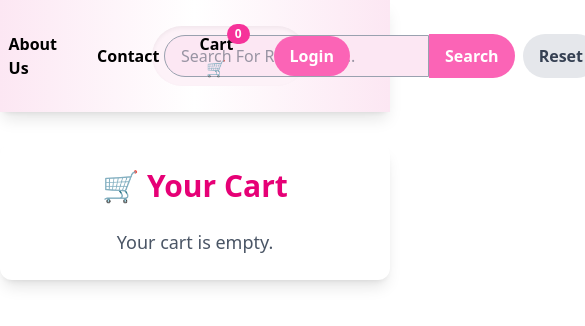
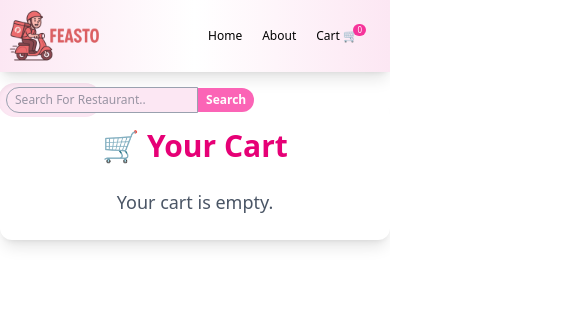
Before and after one commit to dhirajharane/feasto, a React (Vite) app: page /cart in a window 390 px wide. Shown: the top 326 px of the page, 585 px wide, since content can reach past the window. Built offline with nearby package versions, Linux system fonts and the light colour scheme.

Commit message:
made or responsive for mobile screens

```diff
--- a/src/components/Body.jsx
+++ b/src/components/Body.jsx
@@ -39,15 +39,15 @@ const Body = () => {
     <RestaurantCardsShimmer />
   ) : (
     <div className="body min-h-[80vh] bg-pink-50 py-8">
-      <div className="filter flex items-center flex-wrap ml-4 mt-3 mb-6 gap-4">
+      <div className="filter flex items-center flex-wrap sm:ml-4 ml-54 sm:mt-3 -mt-4 mb-6 gap-4">
         <button
-          className="filter-btn px-4 py-2 bg-pink-200 rounded-lg cursor-pointer hover:bg-pink-300 hover:shadow-md transition duration-200 font-semibold"
+          className="filter-btn sm:px-4 sm:py-2 px-2 py-1 bg-pink-200 rounded-lg cursor-pointer hover:bg-pink-300 hover:shadow-md transition duration-200 sm:font-semibold text-xs sm:text-lg font-medium"
           onClick={() => dispatch(filterTopRated())}
         >
           Top Rated Restaurants
         </button>
         <button
-          className="filter-btn px-4 py-2 bg-gray-200 rounded-lg cursor-pointer hover:bg-gray-300 hover:shadow-md transition duration-200 font-semibold"
+          className="filter-btn px-4 py-2 hidden sm:inline bg-gray-200 rounded-lg cursor-pointer hover:bg-gray-300 hover:shadow-md transition duration-200 font-semibold"
           onClick={() => dispatch(resetFilter())}
         >
           Reset
--- a/src/components/Cart.jsx
+++ b/src/components/Cart.jsx
@@ -29,7 +29,7 @@ const Cart = () => {
   const total = subtotal + DELIVERY_CHARGE + gst;
 
   return (
-    <div className="w-full md:w-7/12 mx-auto my-8 bg-white rounded-xl shadow-lg p-6">
+    <div className="w-full md:w-7/12 mx-auto my-8 bg-white rounded-xl shadow-lg p-6 overflow-y-auto">
       <h2 className="text-3xl font-bold mb-6 text-center text-pink-600">🛒 Your Cart</h2>
       {cartItems.length === 0 ? (
         <p className="text-gray-600 text-center text-lg">Your cart is empty.</p>
@@ -64,7 +64,7 @@ const Cart = () => {
               Order Now
             </button>
             <button
-              className="mt-3 w-full py-2 bg-gray-200 text-gray-700 font-semibold rounded-lg hover:bg-gray-300 transition cursor-pointer"
+              className=" mt-3 w-full py-2 bg-gray-200 text-gray-700 font-semibold rounded-lg hover:bg-gray-300 transition cursor-pointer"
               onClick={() => dispatch(clearCart())}
             >
               Clear Cart
--- a/src/components/Header.jsx
+++ b/src/components/Header.jsx
@@ -22,32 +22,33 @@ const Header = () => {
   };
 
   return (
-    <header className="sticky top-0 z-50 bg-gradient-to-r from-pink-100 via-white to-pink-100 shadow-lg w-full ">
-      <div className="flex items-center justify-between px-10 py-4 max-w-full h-28">
-        <div className="flex items-center gap-8 w-1/2">
-          <Link to="/">
+    <header className="sm:sticky top-0 z-50 bg-gradient-to-r from-pink-100 via-white to-pink-100 shadow-lg w-full">
+      <div className="flex flex-row items-center justify-between px-2 sm:px-10 py-2 sm:py-4 w-full h-18 sm:h-28 gap-2 sm:gap-0">
+        {/* Logo */}
+        <Link to="/" className="flex-shrink-0">
           <img
-              className="w-68 h-42"
+            className="w-32 h-24 sm:w-68 sm:h-42 object-contain -ml-3 sm:-ml-9"
             src={LOGO_IMG}
             alt="logo"
           />
         </Link>
-          <div className="flex items-center bg-pink-50 rounded-full px-3 py-2 shadow-inner w-full max-w-lg ml-20">
+        {/* Search */}
+        <div className="flex items-center sm:bg-pink-50 bg-pink-100 rounded-full px-2 py-1 shadow-inner w-26 sm:w-full max-w-xs sm:max-w-md -ml-58 sm:ml-0 -mb-32 sm:mb-0">
           <input
             type="text"
             value={searchText}
             onChange={(e) => setSearchText(e.target.value)}
-              className="flex-1 border border-gray-400 bg-pink-100 px-4 py-2 rounded-l-full focus:outline-none text-gray-700"
+            className="flex-1 border border-gray-400 bg-pink-100 px-2 sm:px-4 py-1 sm:py-2 rounded-l-full focus:outline-none text-gray-700 text-xs sm:text-base"
             placeholder="Search For Restaurant.."
           />
           <button
-              className="px-4 py-2.5 bg-pink-400 text-white rounded-r-full font-semibold hover:bg-pink-500 transition"
+            className="px-2 sm:px-4 py-1 sm:py-2 bg-pink-400 text-white rounded-r-full font-semibold hover:bg-pink-500 transition text-xs sm:text-base"
             onClick={handleSearch}
           >
             Search
           </button>
           <button
-              className="ml-2 px-4 py-2.5 bg-gray-200 text-gray-700 rounded-full font-semibold hover:bg-gray-300 transition"
+            className="ml-1 sm:ml-2 px-2 sm:px-4 py-1 sm:py-2 hidden sm:inline bg-gray-200 text-gray-700 rounded-full font-semibold hover:bg-gray-300 transition text-xs sm:text-base"
             onClick={() => {
               setSearchText("");
               dispatch(resetFilter());
@@ -56,40 +57,48 @@ const Header = () => {
             Reset
           </button>
         </div>
-        </div>
-        <nav className="w-1/2 flex justify-end">
-          <ul className="flex items-center gap-10 text-base font-semibold">
-            <li>{onlineStatus ? "✅ Online" : "❌ Offline"}</li>
+        {/* Navigation */}
+        <nav className="flex flex-row items-center gap-4 sm:gap-10 w-auto mr-6 sm:mr-0">
+          <ul className="flex flex-row items-center gap-4 sm:gap-10 text-xs sm:text-base font-medium sm:font-semibold">
+            <li className="hidden sm:block">
+              {onlineStatus ? "✅ Online" : "❌ Offline"}
+            </li>
             <li>
               <Link to="/" className="hover:text-pink-500 transition">
                 Home
               </Link>
             </li>
             <li>
-              <Link to="/about" className="hover:text-pink-500 transition">
-                About Us
+              <Link to="/about" className="hover:text-pink-500 transition -mr-3 sm:mr-0 ml-1 sm:ml-0">
+                About
               </Link>
             </li>
             <li>
-              <Link to="/contact" className="hover:text-pink-500 transition">
-                Contact
+              <Link
+                to="/contact"
+                className="hover:text-pink-500 transition hidden sm:block"
+              >
+                Contact Us
               </Link>
             </li>
-
             <li>
               <button
                 className="relative"
                 onClick={() => dispatch(setIsCart(true))}
               >
-                <Link to="/cart" className="hover:text-pink-500 transition">
-                  Cart 🛒
-                  <span className="absolute -top-2 -right-4 bg-pink-500 text-white text-xs rounded-full px-2 py-0.5">
+                <Link
+                  to="/cart"
+                  className="relative inline-flex items-center hover:text-pink-500 transition text-xs sm:text-base"
+                >
+                  <span>Cart 🛒</span>
+
+                  <span className="absolute -top-1 sm:-right-3 -right-2 bg-pink-500 text-white text-[8px] sm:text-xs rounded-full px-1 sm:px-2 py-0.5 leading-none">
                     {cartItems.length}
                   </span>
                 </Link>
               </button>
             </li>
-            <li>
+            <li className="hidden sm:block">
               <button
                 className="px-4 py-2 bg-pink-400 text-white rounded-full hover:bg-pink-500 transition"
                 onClick={() =>
--- a/src/components/RestaurantCard.jsx
+++ b/src/components/RestaurantCard.jsx
@@ -6,22 +6,35 @@ const RestaurantCard = ({ resData }) => {
     resData.info;
 
   return (
-    <div className="bg-white rounded-2xl shadow-lg border border-gray-200 w-68 h-93 m-8 flex flex-col overflow-hidden transform transition-transform duration-200 hover:scale-105 hover:shadow-2xl hover:border-pink-400 hover:z-10 group">
+    <div
+      className="bg-white rounded-2xl shadow-lg border border-gray-200
+                 w-[30vw] sm:w-68 h-auto sm:h-93 mx-[1vw] my-2
+                 flex flex-col overflow-hidden transform transition-transform
+                 duration-200 hover:scale-105 hover:shadow-2xl hover:border-pink-400 hover:z-10 group"
+    >
       <img
         src={CDN_URL + cloudinaryImageId}
         alt={name}
-        className="h-51 w-full object-cover group-hover:brightness-90 transition"
+        className="h-[22vw] sm:h-51 w-full object-cover group-hover:brightness-90 transition"
       />
-      <div className="p-4 flex flex-col gap-2 flex-1">
-        <h3 className="text-lg font-bold text-gray-800">{name}</h3>
-        <p className="text-gray-500 text-xs truncate">{cuisines.join(", ")}</p>
-        <div className="flex items-center justify-between mt-2">
-          <span className="bg-green-100 text-green-700 px-2 py-1 rounded-lg font-semibold text-xs">
+      <div className="px-3 py-2 flex flex-col gap-1 sm:gap-2 flex-1">
+        <h3 className="text-[10px] sm:text-lg font-bold  text-gray-800 truncate">
+          {name}
+        </h3>
+        <p className="text-gray-500 text-[9px] sm:text-xs truncate">
+          {cuisines.join(", ")}
+        </p>
+        <div className="flex items-center justify-between mt-1 sm:mt-2">
+          <span className="bg-green-100 text-green-700 px-1.5 py-0.5 sm:px-2 sm:py-1 rounded-lg font-semibold text-[9px] sm:text-xs">
             ⭐ {avgRating}
           </span>
-          <span className="text-gray-700 text-xs">{costForTwo}</span>
+          <span className="text-gray-700 text-[9px] sm:text-xs">
+            {costForTwo}
+          </span>
         </div>
-        <span className="text-gray-400 text-xs mt-1">{areaName}</span>
+        <span className="text-gray-400 text-[9px] sm:text-xs">
+          {areaName}
+        </span>
       </div>
     </div>
   );
--- a/src/components/RestaurantCategory.jsx
+++ b/src/components/RestaurantCategory.jsx
@@ -13,7 +13,7 @@ const RestaurantCategory = ({ data , showItems, setShowIndex, index}) => {
 
     <div className="bg-gray-200 p-4 rounded-lg shadow-md mb-5">
       <div className="flex justify-between items-center  pb-3 mb-4 cursor-pointer" onClick={handleClick}>
-        <h2 className="font-semibold text-xl text-gray-800 flex items-center gap-2">
+        <h2 className="sm:font-semibold sm:text-xl font-medium text-sm  text-gray-800 flex items-center gap-2">
           {data.title}
           <span className=" font-light text-black-500  ">({data.itemCards.length})</span>
         </h2>
```
Also changed, not shown: src/components/ItemList.jsx (+7 -7 lines), 1 other file (tests, documents, lock files or other folders). Lines whose indentation alone changed are shown as unchanged.
